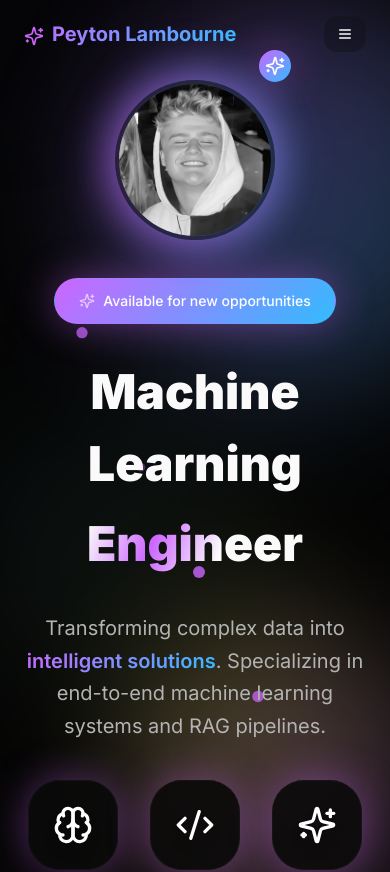
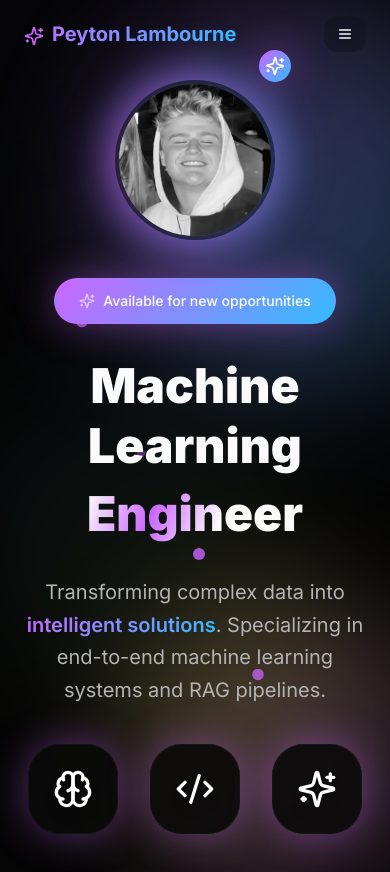
Before and after one commit to Lambourne2/peyton-modern-folio, a React (Vite) app: page / in a window 390 px wide. Shown: the top 872 px of the page. Built offline with nearby package versions, Linux system fonts and the light colour scheme.

Commit message:
fix: text spacing issues

```diff
--- a/src/components/Hero.tsx
+++ b/src/components/Hero.tsx
@@ -157,7 +157,7 @@ const Hero = () => {
 
           {/* Spectacular Main Heading */}
           <motion.h1
-            className="text-5xl md:text-7xl lg:text-8xl font-black font-inter mb-8 leading-normal"
+            className="text-5xl md:text-7xl lg:text-8xl font-black font-inter mb-8 leading-tight"
             variants={itemVariants}
           >
             <span className="block text-foreground mb-2">Machine Learning</span>
```
